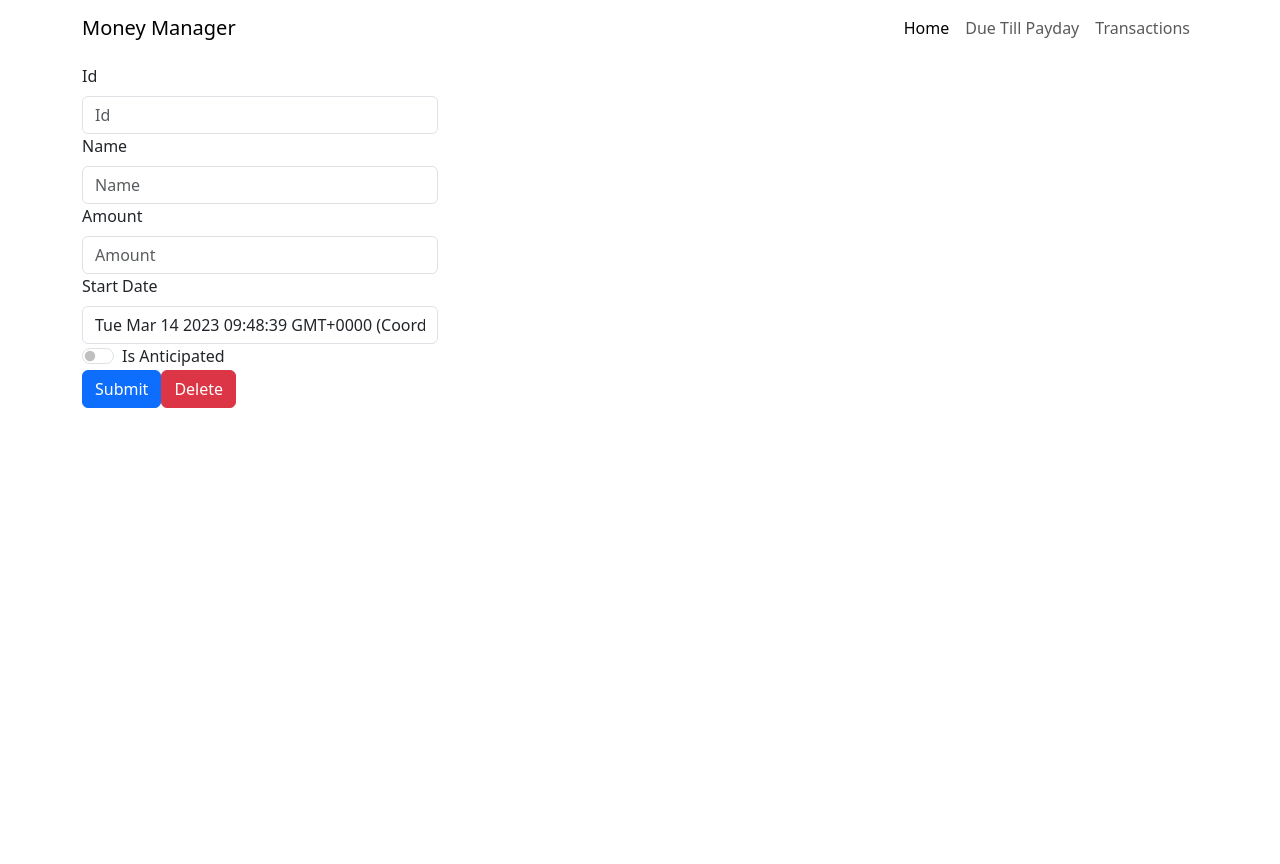
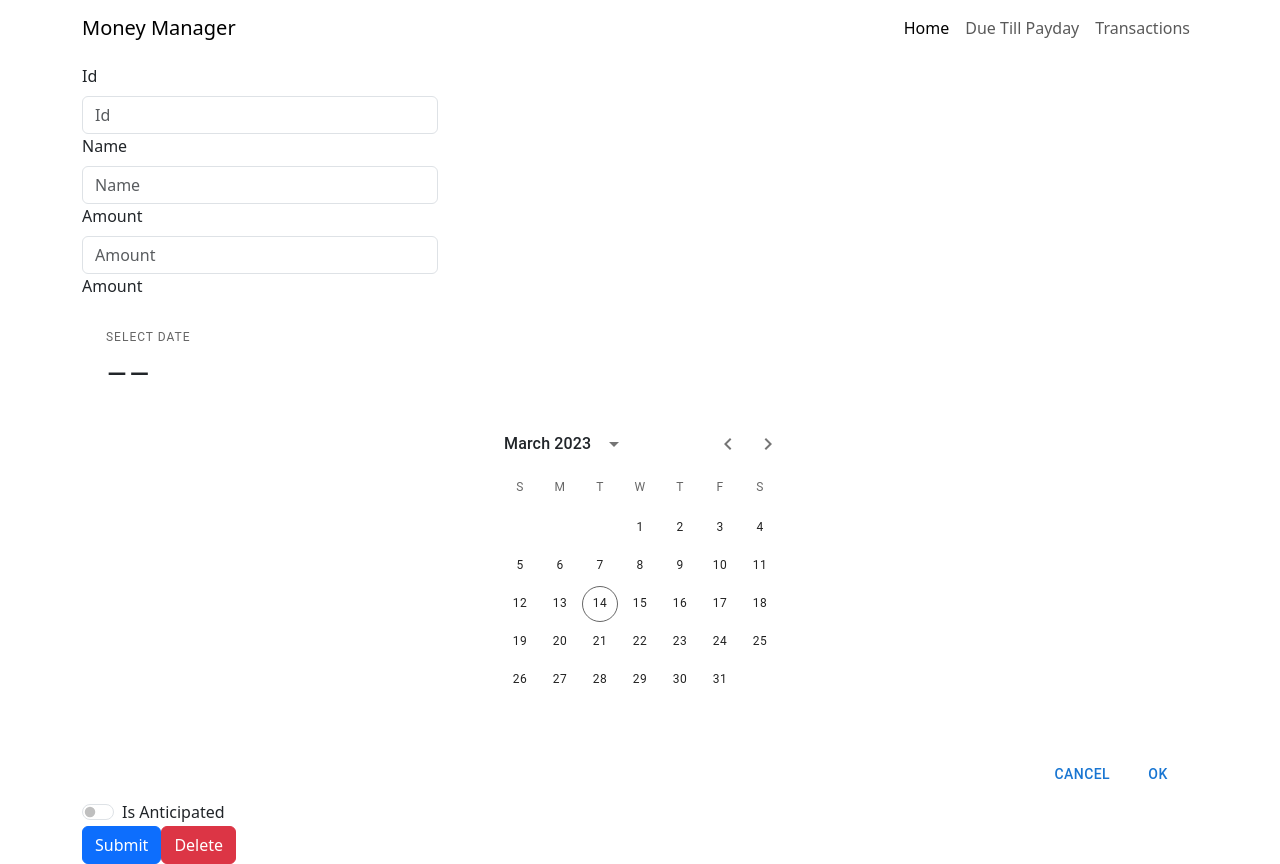
Before and after one commit to halemiles/moneyman-react, a React (Create React App) app: page /transactionedit/1 in a window 1280 px wide. Before the commit the page ends 800 px from the top, so only its background shows below. Built offline with nearby package versions, Linux system fonts and the light colour scheme; no server answers.

Commit message:
feat: enhance transaction editing with date formatting and new date picker integration

```diff
--- a/package.json
+++ b/package.json
@@ -3,12 +3,16 @@
   "version": "0.1.0",
   "private": true,
   "dependencies": {
+    "@emotion/react": "^11.14.0",
+    "@emotion/styled": "^11.14.0",
     "@mui/base": "^5.0.0-beta.40",
+    "@mui/x-date-pickers": "^7.27.1",
     "@testing-library/react": "^16.0.0",
     "@testing-library/user-event": "^14.5.2",
     "@types/react-router-dom": "^5.3.3",
     "axios": "^1.7.4",
     "bootstrap": "^5.3.3",
+    "dayjs": "^1.11.13",
     "http-proxy-middleware": "^3.0.1",
     "npm-check-updates": "^17.0.0",
     "react": "^18.3.1",
--- a/src/components/transaction/TransactionEdit.js
+++ b/src/components/transaction/TransactionEdit.js
@@ -1,12 +1,18 @@
 import { useEffect, useState } from "react";
 import { useParams, useNavigate } from "react-router-dom";
 import { Button, Form, Row, Col } from "react-bootstrap";
+import { LocalizationProvider } from '@mui/x-date-pickers/LocalizationProvider';
+import { DatePicker } from '@mui/x-date-pickers/DatePicker';
+import { AdapterDayjs } from '@mui/x-date-pickers/AdapterDayjs';
+import { StaticDatePicker } from '@mui/x-date-pickers/StaticDatePicker';
+import dayjs from 'dayjs';
+import {formatDateToYMD} from '../../logic/DateFormetting';
 
 const serverUrl = process.env.REACT_APP_MONEYMAN_SERVER_URL;
 
 function TransactionEdit() {
     let { id } = useParams();
-    const [startDate, setStartDate] = useState(new Date());
+    const [startDate, setStartDate] = useState("");
     const [transaction, setTransaction] = useState({});
     const [isAnticipatedSwitch, setAnticipatedSwitch] = useState(false);
     const navigate = useNavigate();
@@ -15,9 +21,8 @@ function TransactionEdit() {
         fetch(serverUrl + "/transaction/" + id)
             .then((res) => res.json())
             .then((data) => {
-                console.log(data);
                 setTransaction(data);
-                setStartDate(data.date);
+                setStartDate(formatDateToYMD(data.startDate));
                 setAnticipatedSwitch(data.isAnticipated ?? false);
             });
     }, [id]);
@@ -26,8 +31,8 @@ function TransactionEdit() {
         event.preventDefault();
         const formData = new FormData(event.target);
         const data = Object.fromEntries(formData.entries());
-        data.startDate = startDate;
-        data.isAnticipated = isAnticipatedSwitch;
+        data.StartDate = startDate;
+        data.IsAnticipated = isAnticipatedSwitch;
 
         fetch(serverUrl + "/transaction", {
             method: "PUT",
@@ -36,9 +41,6 @@ function TransactionEdit() {
             },
             body: JSON.stringify(data),
         })
-            .then((res) => {
-                console.log(res);
-            })
             .catch((error) => {
                 console.error(error);
             });
@@ -108,18 +110,21 @@ function TransactionEdit() {
                     </Form.Group>
                 </Row>
                 <Row>
-                    <Form.Group as={Col} md="4">
-                        <Form.Label>Start Date</Form.Label>
-                        <Form.Control
-                            required
+                <Form.Group as={Col} md="12" controlId="startDate">
+                <Form.Label>Amount</Form.Label>
+                    <LocalizationProvider dateAdapter={AdapterDayjs}>
+                        <StaticDatePicker
                             id="startDate"
                             name="startDate"
-                            type="string"
-                            placeholder="Start Date"
-                            defaultValue={startDate}
+                            type="text"
+                            required
+                            value={dayjs(startDate)}
+                            onChange={(e) => setStartDate(formatDateToYMD(e))}
                         />
-                        <Form.Control.Feedback>Looks good!</Form.Control.Feedback>
-                    </Form.Group>
+                    </LocalizationProvider>
+                </Form.Group>
+
+
                 </Row>
                 <Row>
                     <Form.Group as={Col} md="4">
--- a/src/logic/DateFormetting.js
+++ b/src/logic/DateFormetting.js
@@ -21,3 +21,17 @@ export function formatDateToMonthYear(dateString) {
     console.log(final);
     return final;
 }
+
+export function formatDateToYMD(dateString) {
+    const date = new Date(dateString);
+    if (isNaN(date)) {
+        return '';
+    }
+
+    const year = date.getFullYear();
+    const month = String(date.getMonth() + 1).padStart(2, '0');
+    const day = String(date.getDate()).padStart(2, '0');
+
+    const result = `${year}-${month}-${day}`;
+    return result;
+}
```
Also changed, not shown: 1 other file (tests, documents, lock files or other folders).
